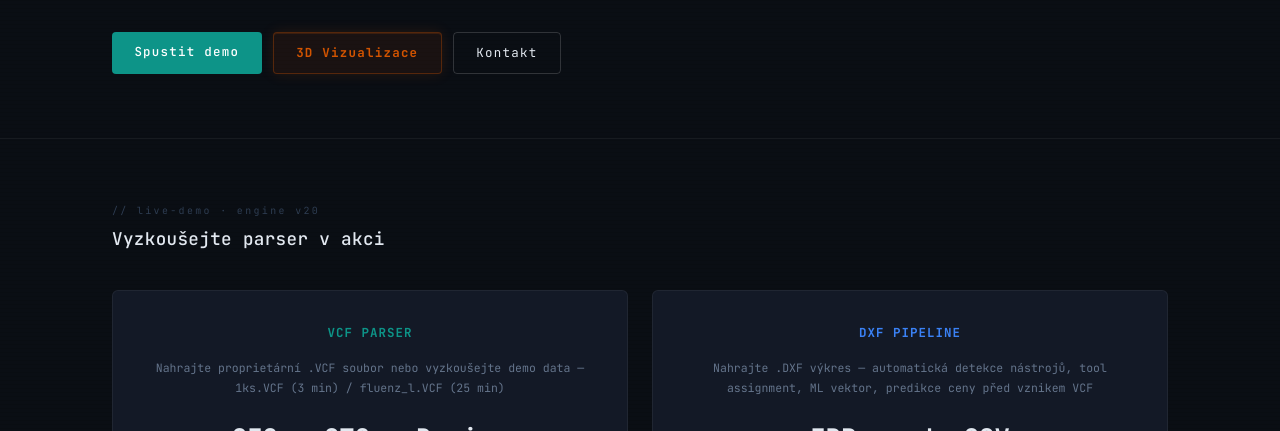
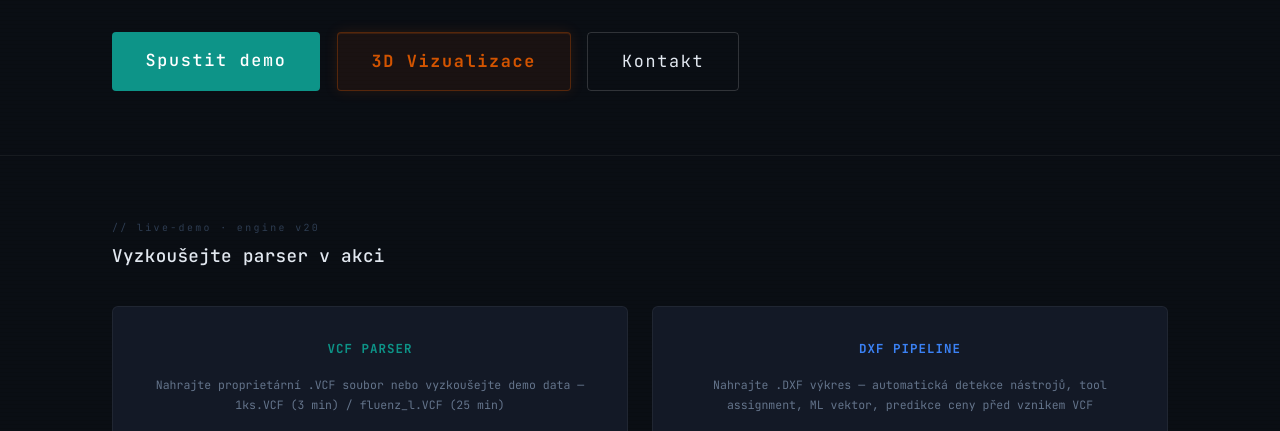
Before and after one commit to outpost2026/Systeq.cz_dev, a plain HTML site: page src/index.html in a window 1280 px wide. Shown: the part 356-787 px from the top of the page. Drawn offline with Linux system fonts and the light colour scheme.

Commit message:
ui: increase hero buttons 50% (padding .93rem 2.1rem, font-size 1.05rem, gap 1.05rem)

```diff
--- a/src/index.html
+++ b/src/index.html
@@ -104,7 +104,8 @@ header{
 }
 .hero h1 em{color:var(--accent);font-style:normal}
 .hero-sub{font-size:.88rem;color:var(--text-muted);max-width:540px;line-height:1.75;margin-bottom:2.2rem;font-weight:300}
-.hero-ctas{display:flex;gap:.7rem;flex-wrap:wrap}
+.hero-ctas{display:flex;gap:1.05rem;flex-wrap:wrap}
+.hero-ctas .btn-pri,.hero-ctas .btn-3d,.hero-ctas .btn-ghost{padding:.93rem 2.1rem;font-size:1.05rem}
 .btn-pri{
   background:var(--accent);color:#fff;border:none;padding:.62rem 1.4rem;
   font-family:var(--font);font-size:.78rem;font-weight:500;letter-spacing:.1em;
```
